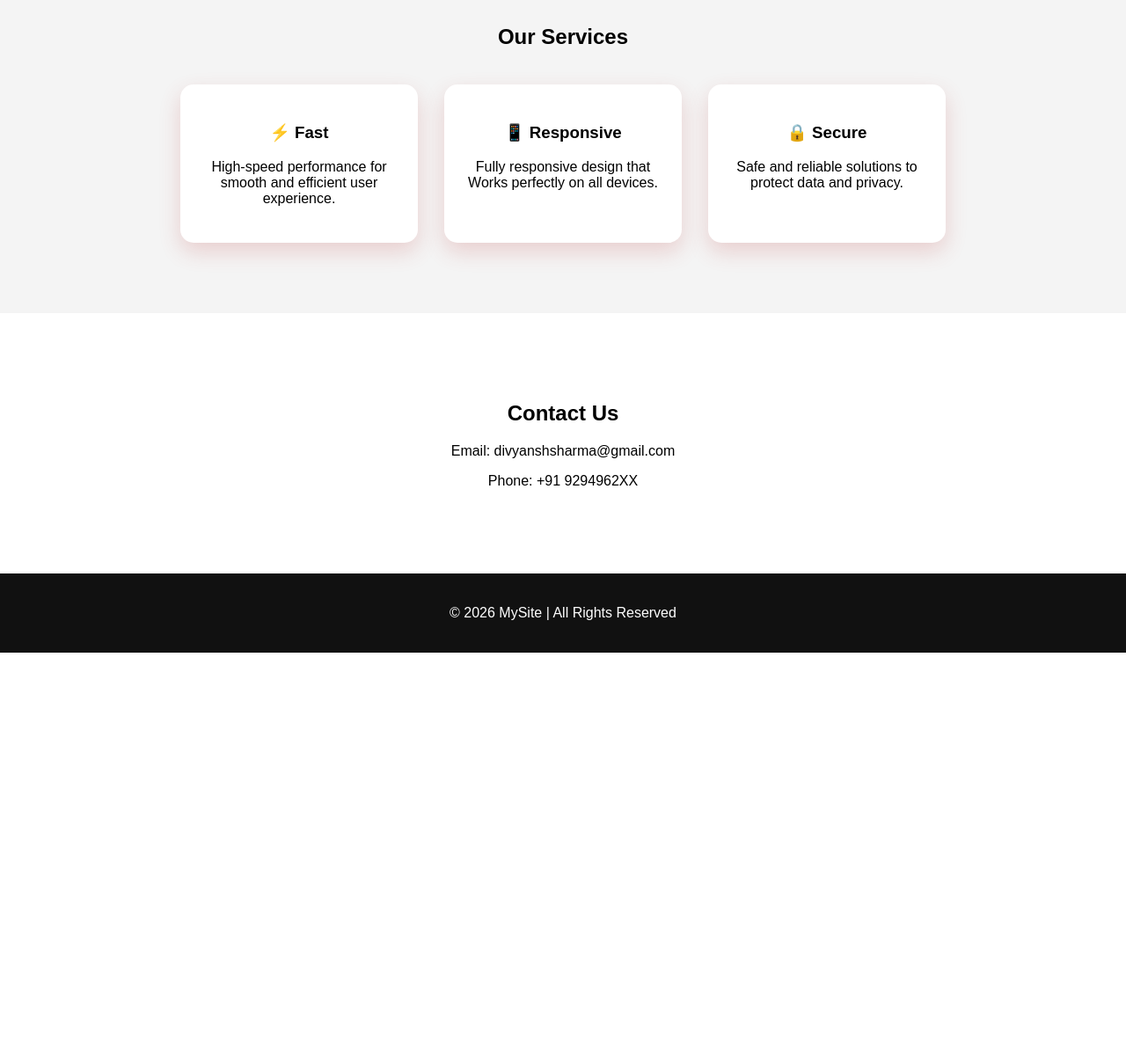
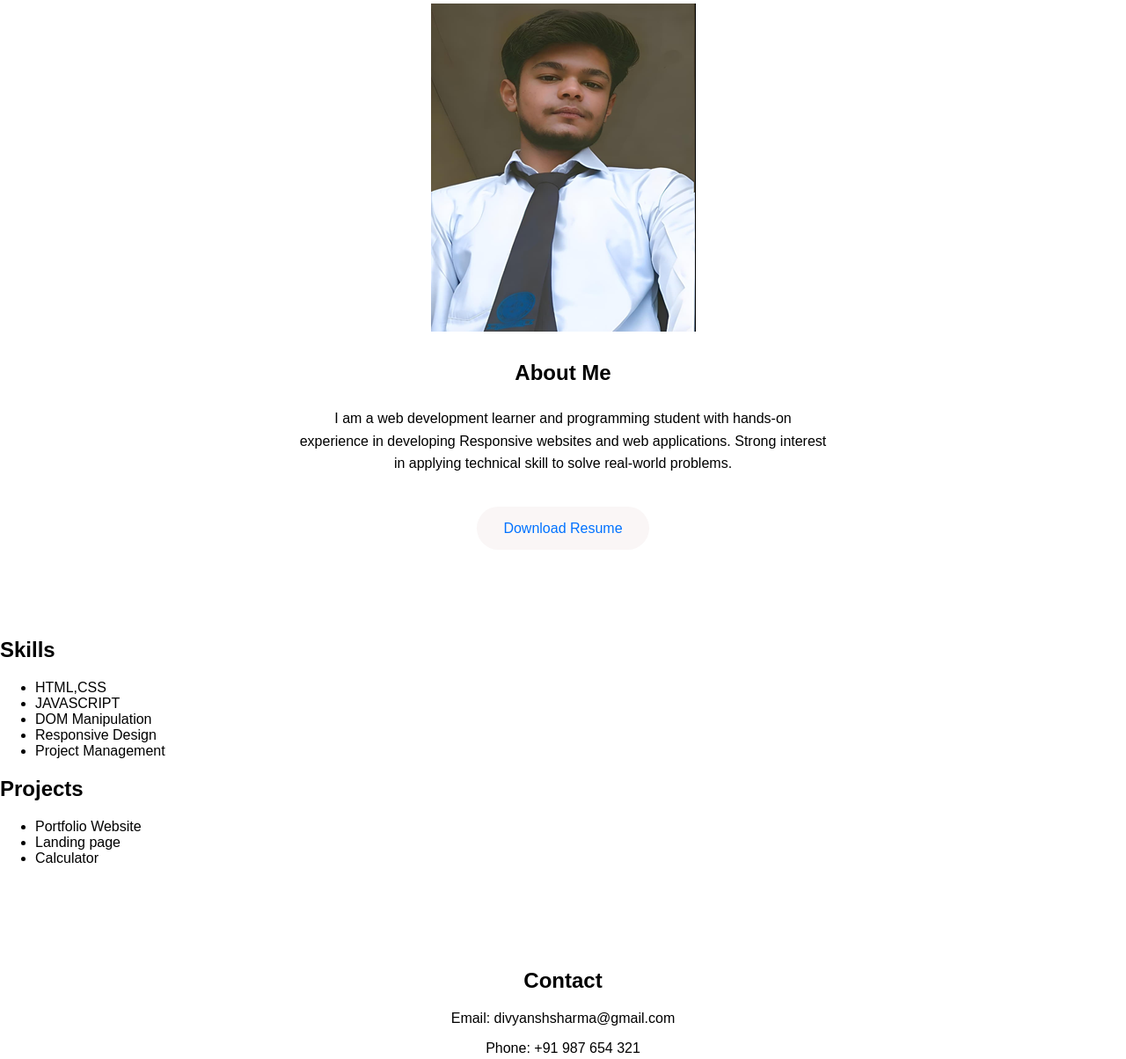
Before and after one commit to divyansh-sharma613/CODSOFT, a plain HTML site: page index.html in a window 1280 px wide. Shown: the part 1080-2284 px from the top of the page at 88% size. Before the commit the page ends 1822 px from the top, so only its background shows below. Drawn offline with Linux system fonts and the light colour scheme.

Commit message:
Add files via upload

```diff
--- a/index.html
+++ b/index.html
@@ -1,76 +1,98 @@
 <!DOCTYPE html>
 <html>
 <head>
-<title>Landing Page</title>
+<title>Portfolio</title>
 <link rel="stylesheet" href="style.css">
 </head>
 
 <body>
 
 <header>
-<h2 class="logo">MySite</h2>
+<h2>Portfolio</h2>
 
 <nav>
 <a href="#">Home</a>
 <a href="#about">About</a>
-<a href="#services">Services</a>
+<a href="#skills">Skills</a>
+<a href="#projects">Projects</a>
 <a href="#contact">Contact</a>
 </nav>
 </header>
 
 <!-- Hero -->
 <section class="hero">
-<h1>Build Your Dream Website</h1>
-<p>Join us today and create modern,fast, and user-friendly websites with ease.</p>
-<a href="#" class="btn">Get Started</a>
+
+<div class="hero-text">
+<h1>Divyansh Sharma</h1>
+<p>BCA Student | Aspiring Web Developer</p>
+<button class="btn">Hire Me</button>
+</div>
+
+<div class="hero-image">
+<img src="myphoto.png">
+</div>
+
 </section>
 
 <!-- About -->
 <section class="about" id="about">
-<h2>About Us</h2>
+
+<div class="about-image">
+<img src="myphoto.png">
+</div>
+
+<div class="about-text">
+<h2>About Me</h2>
+
 <p>
-Hi, I’m a passionate web developer who loves building clean and modern websites.
-I specialize in creating responsive and user-friendly designs using the latest technologies.
-My goal is to turn ideas into reality and deliver high-quality digital experiences.
-I have also worked on real-world projects during my web development internship.
+I am a web development learner and programming student
+ with hands-on experience in developing
+Responsive websites and web applications. Strong
+interest in applying technical skill to solve real-world
+problems.
+
 </p>
+
+  <a href="resume.pdf" download class="btn">Download Resume</a>
+</div>
 </section>
 
-<!-- Services -->
-<section class="services" id="services">
+<!-- Skills -->
+<section class="skills" id="skills">
+<h2>Skills</h2>
 
-<h2>Our Services</h2>
+<ul>
+<li>HTML,CSS</li>
+<li>JAVASCRIPT</li>
+<li>DOM Manipulation</li>
+<li>Responsive Design</li>
+<li>Project Management</li>
+</ul>
+</section>
 
-<div class="service-box">
+<!-- Projects -->
+<section class="projects" id="projects">
+<h2>Projects</h2>
 
-<div class="box">
-<h3>⚡ Fast</h3>
-<p>High-speed performance for smooth and efficient user experience.</p>
-</div>
-
-<div class="box">
-<h3>📱 Responsive</h3>
-<p> Fully responsive design that Works perfectly on all devices.</p>
-</div>
-
-<div class="box">
-<h3>🔒 Secure</h3>
-<p>Safe and reliable solutions to protect data and privacy.</p>
-</div>
-
-</div>
+<ul>
+<li>Portfolio Website</li>
+<li>Landing page</li>
+<li>Calculator</li>
+</ul>
 
 </section>
 
 <!-- Contact -->
 <section class="contact" id="contact">
-<h2>Contact Us</h2>
+<h2>Contact</h2>
+
 <p>Email: divyanshsharma@gmail.com</p>
-<p>Phone: +91 9294962XX</p>
+<p>Phone: +91 987 654 321</p>
+
 </section>
 
 <footer>
-<p>© 2026 MySite | All Rights Reserved</p>
+<p>© 2026 Divyansh Sharma</p>
 </footer>
 
 </body>
```
